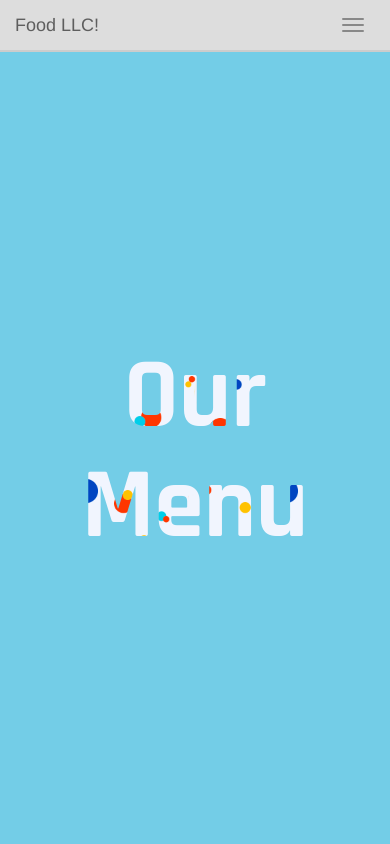
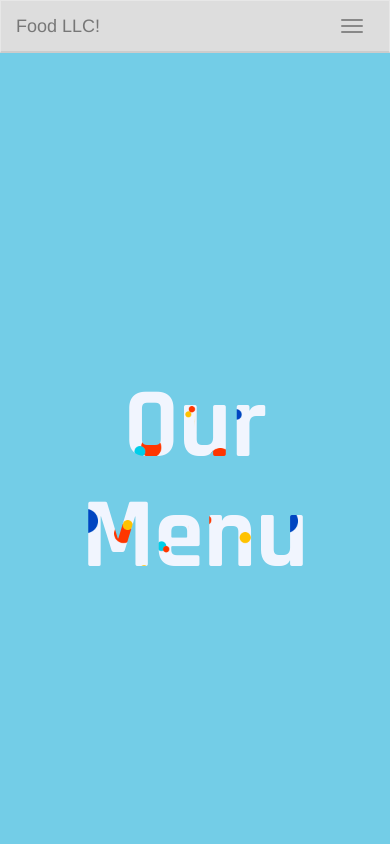
Before and after one commit to lb08abu/coursera-test, a plain HTML site: page module3-assignment/index.html in a window 390 px wide. Shown: the top 844 px of the page. Drawn offline with Linux system fonts and the light colour scheme.

Commit message:
Fixed some scaling issues

```diff
--- a/module3-assignment/css/styles.css
+++ b/module3-assignment/css/styles.css
@@ -5,6 +5,7 @@
 .navbar {
   background-color: #DDD;
   border-bottom: solid #CCC 2px;
+  margin-bottom: 0;
 }
 
 .navbar-collapse hr {
@@ -19,23 +20,15 @@
   font-weight: bold;
 }
 
-#centered-div {
-  width: 200px;
-  height: 20px;
-  position: absolute;
-  top: 50%;
-  left: 50%;
-  margin-left: -100px;
-  margin-top: -30px;
-}
-
 /* h1 animation */
 .jumbo {
   position: absolute;
   height: 100%;
   width: 100%;
-  margin: 0;
-  padding: 0; /* -100px or whatever half the text height */
+  margin-top: 0px;
+  margin-bottom: 0px;
+  padding-top: 0px; /* -100px or whatever half the text height */
+  padding-bottom: 0px;
   background: #73CDE7;
 }
 @keyframes background {
@@ -53,7 +46,7 @@
 }
 
 h1 {
-  margin-top: -80px;
+  margin-top: -100px;
   text-align: center;
   font-size: 200px;
   font-family: 'Rajdhani', sans-serif;
@@ -67,6 +60,7 @@ h1 {
 @media (max-width: 790px) {
   h1 {
     font-size: 100px;
+    margin-top: -50px;
   }
 }
 
--- a/module3-assignment/index.html
+++ b/module3-assignment/index.html
@@ -18,7 +18,13 @@
   </head>
 <body>
 
-  <nav class="navbar navbar-default navbar-fixed-top">
+  <div class="jumbo">
+    <div class="h1-center">
+      <h1>Our Menu</h1>
+    </div>
+  </div>
+
+  <nav class="navbar navbar-default">   <!-- navbar-fixed-top scrolls with the page-->
     <div class="container">
       <div class="navbar-header">
         <a class="navbar-brand" href="#">Food LLC!</a>
@@ -39,22 +45,10 @@
           <hr>
           <li><a href="#">Sushi</a></li>
         </ul>
-
       </div><!-- /.navbar-collapse -->
-
-
     </div>
   </nav>
 
-  <!-- <div class="container" id="centered-div">
-    <h1 class="text-center">Our Menu</h1>
-  </div> -->
-
-  <div class="jumbo">
-    <div class="h1-center">
-      <h1>Our Menu</h1>
-    </div>
-  </div>
 
   <div class="main-content">
     <div class="container text-justify">
```
